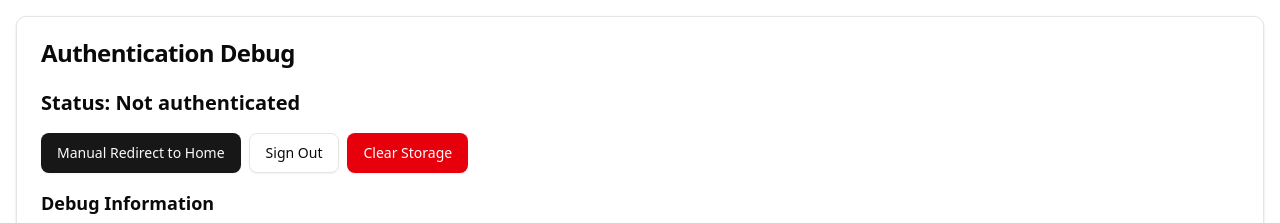
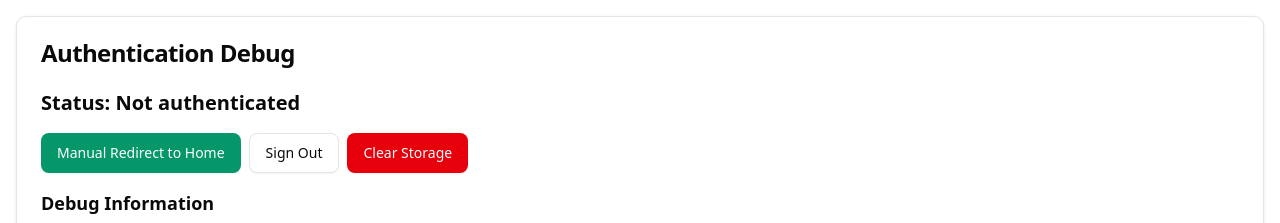
Before and after one commit to akoskm/kid-care-cards, a Next.js app: page /debug in a window 1280 px wide. Shown: the top 223 px of the page. Built offline with nearby package versions, Linux system fonts and the light colour scheme; no server answers.

Commit message:
consistent styling

```diff
--- a/src/app/children/page.tsx
+++ b/src/app/children/page.tsx
@@ -131,7 +131,7 @@ export default function ChildrenPage() {
               <div className="px-4 mb-4">
                 <Button
                   onClick={() => setShowForm(true)}
-                  className="w-full bg-indigo-600 hover:bg-indigo-700"
+                  className="w-full bg-primary hover:bg-emerald-700"
                 >
                   Add New Child
                 </Button>
--- a/src/app/symptoms/page.tsx
+++ b/src/app/symptoms/page.tsx
@@ -157,7 +157,7 @@ export default function SymptomsPage() {
             <Button
               onClick={handleSearch}
               disabled={isSearching}
-              className="bg-indigo-600 hover:bg-indigo-700"
+              className="bg-primary hover:bg-emerald-700"
             >
               {isSearching ? 'Searching...' : 'Search'}
             </Button>
@@ -226,7 +226,7 @@ export default function SymptomsPage() {
                     <div className="px-4 mb-4 flex items-center gap-2">
                       <Button
                         onClick={() => setShowForm(true)}
-                        className="flex-1 bg-indigo-600 hover:bg-indigo-700"
+                        className="flex-1 bg-primary hover:bg-emerald-700"
                       >
                         Add New Symptom
                       </Button>
--- a/src/components/SymptomForm.tsx
+++ b/src/components/SymptomForm.tsx
@@ -146,7 +146,7 @@ export default function SymptomForm({
         </CardTitle>
         <div className="w-full bg-gray-200 h-2 rounded-full mt-4">
           <div
-            className="bg-indigo-600 h-2 rounded-full transition-all duration-300"
+            className="bg-primary h-2 rounded-full transition-all duration-300"
             style={{ width: `${(currentStep / 2) * 100}%` }}
           />
         </div>
@@ -297,7 +297,7 @@ export default function SymptomForm({
           ) : (
             <Button
               onClick={handleSubmit}
-              className="bg-indigo-600 hover:bg-indigo-700"
+              className="bg-primary hover:bg-emerald-700"
               disabled={saving}
             >
               {saving ? (
--- a/src/styles/global.css
+++ b/src/styles/global.css
@@ -3,6 +3,10 @@
 @plugin 'tailwindcss-animate';
 
 @custom-variant dark (&:is(.dark *));
+
+@tailwind base;
+@tailwind components;
+@tailwind utilities;
 
 :root {
   --background: oklch(1 0 0);
@@ -11,8 +15,8 @@
   --card-foreground: oklch(0.145 0 0);
   --popover: oklch(1 0 0);
   --popover-foreground: oklch(0.145 0 0);
-  --primary: oklch(0.205 0 0);
-  --primary-foreground: oklch(0.985 0 0);
+  --primary: #059669;
+  --primary-foreground: #ffffff;
   --secondary: oklch(0.97 0 0);
   --secondary-foreground: oklch(0.205 0 0);
   --muted: oklch(0.97 0 0);
@@ -47,8 +51,8 @@
   --card-foreground: oklch(0.985 0 0);
   --popover: oklch(0.145 0 0);
   --popover-foreground: oklch(0.985 0 0);
-  --primary: oklch(0.985 0 0);
-  --primary-foreground: oklch(0.205 0 0);
+  --primary: #059669;
+  --primary-foreground: #ffffff;
   --secondary: oklch(0.269 0 0);
   --secondary-foreground: oklch(0.985 0 0);
   --muted: oklch(0.269 0 0);
--- /dev/null
+++ b/tailwind.config.ts
@@ -0,0 +1,67 @@
+import type { Config } from 'tailwindcss';
+
+const config: Config = {
+  content: [
+    './src/pages/**/*.{js,ts,jsx,tsx,mdx}',
+    './src/components/**/*.{js,ts,jsx,tsx,mdx}',
+    './src/app/**/*.{js,ts,jsx,tsx,mdx}',
+  ],
+  theme: {
+    extend: {
+      colors: {
+        emerald: {
+          50: '#ecfdf5',
+          100: '#d1fae5',
+          200: '#a7f3d0',
+          300: '#6ee7b7',
+          400: '#34d399',
+          500: '#10b981',
+          600: '#059669',
+          700: '#047857',
+          800: '#065f46',
+          900: '#064e3b',
+          950: '#022c22',
+        },
+        primary: 'var(--primary)',
+        'primary-foreground': 'var(--primary-foreground)',
+        border: "var(--border)",
+        input: "var(--input)",
+        ring: "var(--ring)",
+        background: "var(--background)",
+        foreground: "var(--foreground)",
+        secondary: {
+          DEFAULT: "var(--secondary)",
+          foreground: "var(--secondary-foreground)",
+        },
+        destructive: {
+          DEFAULT: "var(--destructive)",
+          foreground: "var(--destructive-foreground)",
+        },
+        muted: {
+          DEFAULT: "var(--muted)",
+          foreground: "var(--muted-foreground)",
+        },
+        accent: {
+          DEFAULT: "var(--accent)",
+          foreground: "var(--accent-foreground)",
+        },
+        popover: {
+          DEFAULT: "var(--popover)",
+          foreground: "var(--popover-foreground)",
+        },
+        card: {
+          DEFAULT: "var(--card)",
+          foreground: "var(--card-foreground)",
+        },
+      },
+      borderRadius: {
+        lg: "var(--radius)",
+        md: "calc(var(--radius) - 2px)",
+        sm: "calc(var(--radius) - 4px)",
+      },
+    },
+  },
+  plugins: [],
+};
+
+export default config;
```
